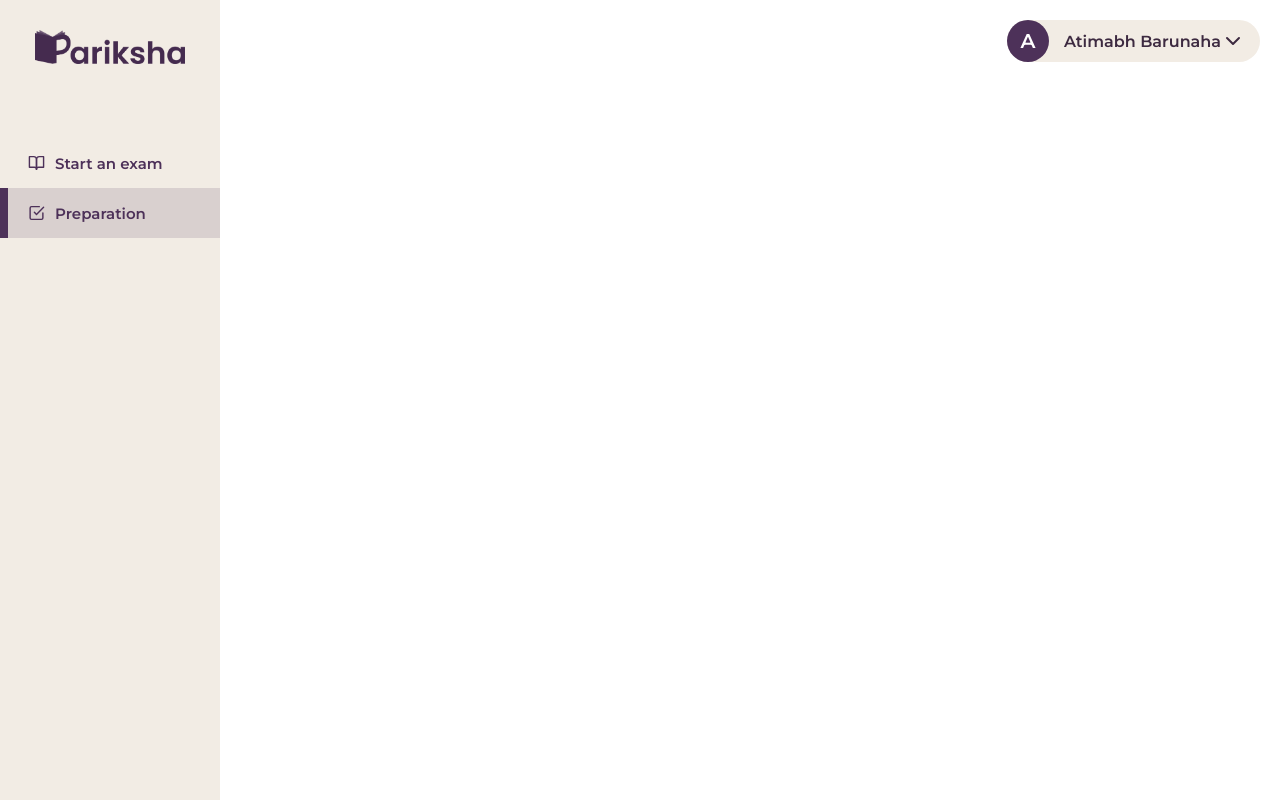
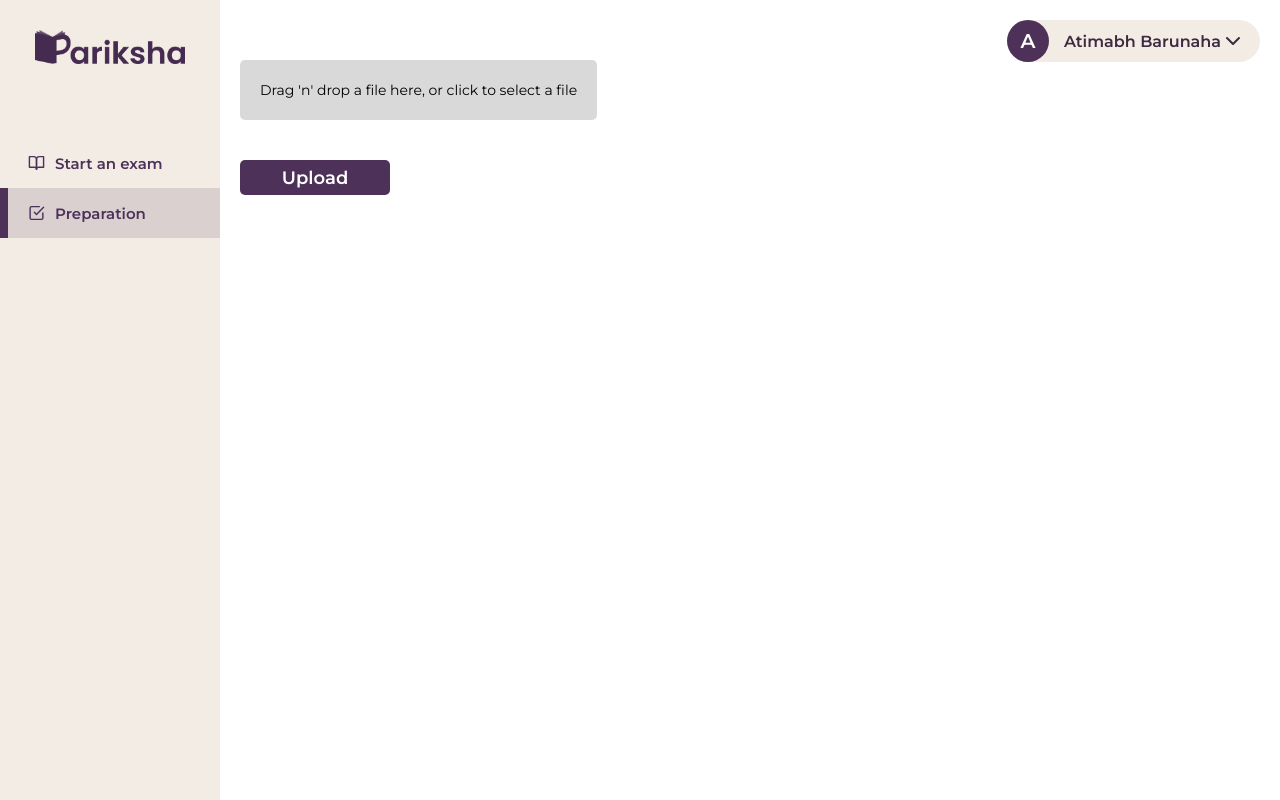
Before and after one commit to cp99says/Aaruush-HackSummit, a React (Create React App) app in the folder student-web-portal/: page /dashboard/prepare in a window 1280 px wide. Built offline with nearby package versions, Linux system fonts and the light colour scheme.

Commit message:
feat: keytopics

```diff
--- a/student-web-portal/package.json
+++ b/student-web-portal/package.json
@@ -11,9 +11,11 @@
     "node-sass": "^6.0.1",
     "react": "^17.0.2",
     "react-dom": "^17.0.2",
+    "react-dropzone": "^11.4.2",
     "react-feather": "^2.0.9",
     "react-router-dom": "^5.3.0",
     "react-scripts": "4.0.3",
+    "react-spinners": "^0.11.0",
     "react-timer-hook": "^3.0.5",
     "react-webcam": "^6.0.0",
     "web-vitals": "^1.1.2"
--- a/student-web-portal/src/components/dashbaord/DashboardRouter.js
+++ b/student-web-portal/src/components/dashbaord/DashboardRouter.js
@@ -2,12 +2,14 @@ import React from "react";
 
 import { Switch, Route } from "react-router-dom";
 import Exam from "./Exam";
+import Prepare from "./Prepare";
 import StartExam from "./StartExam";
 
 export default function DashboardRouter() {
   return (
     <Switch>
       <Route exact path="/dashboard/start" component={StartExam} />
+      <Route exact path="/dashboard/prepare" component={Prepare} />
       <Route exact path="/dashboard/exam/:examId" component={Exam} />
     </Switch>
   );
--- a/student-web-portal/src/components/dashbaord/Exam.js
+++ b/student-web-portal/src/components/dashbaord/Exam.js
@@ -71,7 +71,7 @@ export default function Exam() {
   }
 
   function getExamData() {
-    getRequest(`/api/students/examination/${params.examId}`)
+    getRequest(`/api/students/examination/${params.examId.toLowerCase()}`)
       .then((resp) => {
         console.log(resp);
         setExamData(resp.data);
--- /dev/null
+++ b/student-web-portal/src/components/dashbaord/Prepare.js
@@ -0,0 +1,91 @@
+import React, { useEffect, useState } from "react";
+import styles from "./Prepare.module.scss";
+import { useDropzone } from "react-dropzone";
+import Button from "components/shared/Button";
+import { colors } from "components/shared/colors";
+import { postRequest } from "utils/requests";
+import axios from "axios";
+import Preloader from "components/shared/Preloader";
+
+export default function Prepare() {
+  const { acceptedFiles, getRootProps, getInputProps } = useDropzone();
+  const [fileUrl, setFileUrl] = useState(null);
+  const [keytopics, setKeytopics] = useState(null);
+  const [isLoading, setIsLoading] = useState(false);
+
+  function uploadImage() {
+    setIsLoading(true);
+    const data = new FormData();
+    data.append("file", acceptedFiles[0]);
+    axios
+      .post("https://api.cp99says.in/upload/file", data)
+      .then((resp) => {
+        console.log(resp);
+        setFileUrl(resp.data.file_url);
+
+        const payload = {
+          blob_url: resp.data.file_url,
+          blob_type: "string",
+        };
+        postRequest("/api/students/keytopics", payload)
+          .then((resp) => {
+            console.log(resp);
+            setKeytopics(resp.data);
+          })
+          .catch((err) => console.log(err))
+          .finally(() => {
+            setIsLoading(false);
+          });
+      })
+      .catch((err) => console.log(err))
+      .finally(() => {
+        if (fileUrl) {
+        }
+      });
+  }
+
+  useEffect(() => {
+    console.log(acceptedFiles);
+  }, [acceptedFiles]);
+
+  return isLoading ? (
+    <Preloader />
+  ) : (
+    <div className={styles.wrapper}>
+      <div className={styles.uploader}>
+        <div {...getRootProps({ className: "dropzone" })}>
+          <input {...getInputProps()} />
+          <p>Drag 'n' drop a file here, or click to select a file</p>
+        </div>
+      </div>
+      <div className={styles.selectedFiles}>
+        {acceptedFiles.map((file) => (
+          <p>{file.name}</p>
+        ))}
+      </div>
+      <div className={styles.controller}>
+        <Button
+          onClick={uploadImage}
+          name="Upload"
+          width="150px"
+          backgroundColor={colors.PRIMARY}
+        />
+      </div>
+      {keytopics && (
+        <div className={styles.keytopics}>
+          <p className={styles.heading}>Important Topics :</p>
+          {Object.entries(keytopics).map((item) => (
+            <div className={styles.topic}>
+              <p>{item[0]}</p>
+              <div className={styles.data}>
+                {item[1].map((data) => (
+                  <p>{data}</p>
+                ))}
+              </div>
+            </div>
+          ))}
+        </div>
+      )}
+    </div>
+  );
+}
--- /dev/null
+++ b/student-web-portal/src/components/dashbaord/Prepare.module.scss
@@ -0,0 +1,52 @@
+@import "../shared/colors.scss";
+.wrapper {
+    max-width: 800px;
+    padding-top: 60px;
+    padding-left: 20px;
+    .uploader {
+        cursor: pointer;
+        height: 60px;
+        padding: 0 20px;
+        border-radius: 5px;
+        background-color: rgba($color: #000000, $alpha: 0.15);
+        div {
+            height: 100%;
+            display: flex;
+            align-items: center;
+            justify-content: center;
+            p {
+                font-size: 14px;
+            }
+        }
+    }
+    .selectedFiles {
+        margin-top: 10px;
+        p {
+            font-size: 14px;
+            color: rgba($color: #000000, $alpha: 0.8);
+        }
+    }
+    .controller {
+        margin-top: 40px;
+    }
+    .keytopics {
+        margin-top: 50px;
+        .heading {
+            font-size: 18px;
+            font-weight: 600;
+            color: $PRIMARY;
+            margin-bottom: 15px;
+        }
+        .topic {
+            margin-bottom: 5px;
+            font-weight: 500;
+            color: $PRIMARY;
+        }
+        .data {
+            margin-left: 20px;
+            font-size: 14px;
+            color: $TEXT;
+            margin-bottom: 20px;
+        }
+    }
+}
--- a/student-web-portal/src/components/landing/Home.js
+++ b/student-web-portal/src/components/landing/Home.js
@@ -1,6 +1,6 @@
 import React from "react";
 import styles from "./Home.module.scss";
-
+import { useHistory } from "react-router-dom";
 import heroImg from "assets/hero.png";
 
 import Navbar from "components/landing/Navbar";
@@ -9,13 +9,21 @@ import Button from "components/shared/Button";
 import { colors } from "components/shared/colors";
 
 export default function Home() {
+  const history = useHistory();
   return (
     <div className={styles.wrapper}>
       <Navbar />
       <div className={styles.heroText}>
         <p>Redefining your exam experience</p>
         <div className={styles.controllers}>
-          <Button name="Get Started" backgroundColor={colors.GREEN} width="150px" />
+          <Button
+            onClick={() => {
+              history.push("/dashboard/start");
+            }}
+            name="Get Started"
+            backgroundColor={colors.GREEN}
+            width="150px"
+          />
           <Button name="Learn More" backgroundColor={colors.GREEN} width="150px" />
         </div>
       </div>
--- /dev/null
+++ b/student-web-portal/src/components/shared/Preloader.js
@@ -0,0 +1,12 @@
+import React from "react";
+import styles from "./Preloader.module.scss";
+
+import ClipLoader from "react-spinners/BeatLoader";
+
+export default function Preloader() {
+  return (
+    <div className={styles.wrapper}>
+      <ClipLoader color={"#6a2c70"} size={10} />
+    </div>
+  );
+}
--- /dev/null
+++ b/student-web-portal/src/components/shared/Preloader.module.scss
@@ -0,0 +1,11 @@
+.wrapper {
+    width: 100vw;
+    height: 100vh;
+    position: fixed;
+    top: 0;
+    left: 0;
+    background-color: rgba($color: #000000, $alpha: 0.2);
+    display: flex;
+    align-items: center;
+    justify-content: center;
+}
--- a/student-web-portal/src/utils/requests.js
+++ b/student-web-portal/src/utils/requests.js
@@ -4,3 +4,7 @@ import config from "./config.json";
 export function getRequest(endpoint) {
   return axios.get(`${config.baseUrl}${endpoint}`);
 }
+
+export function postRequest(endpoint, payload) {
+  return axios.post(`${config.baseUrl}${endpoint}`, payload);
+}
```
Also changed, not shown: student-web-portal/src/components/dashbaord/Dropzone.js (added, +25 -0 lines), 1 other file (tests, documents, lock files or other folders).
